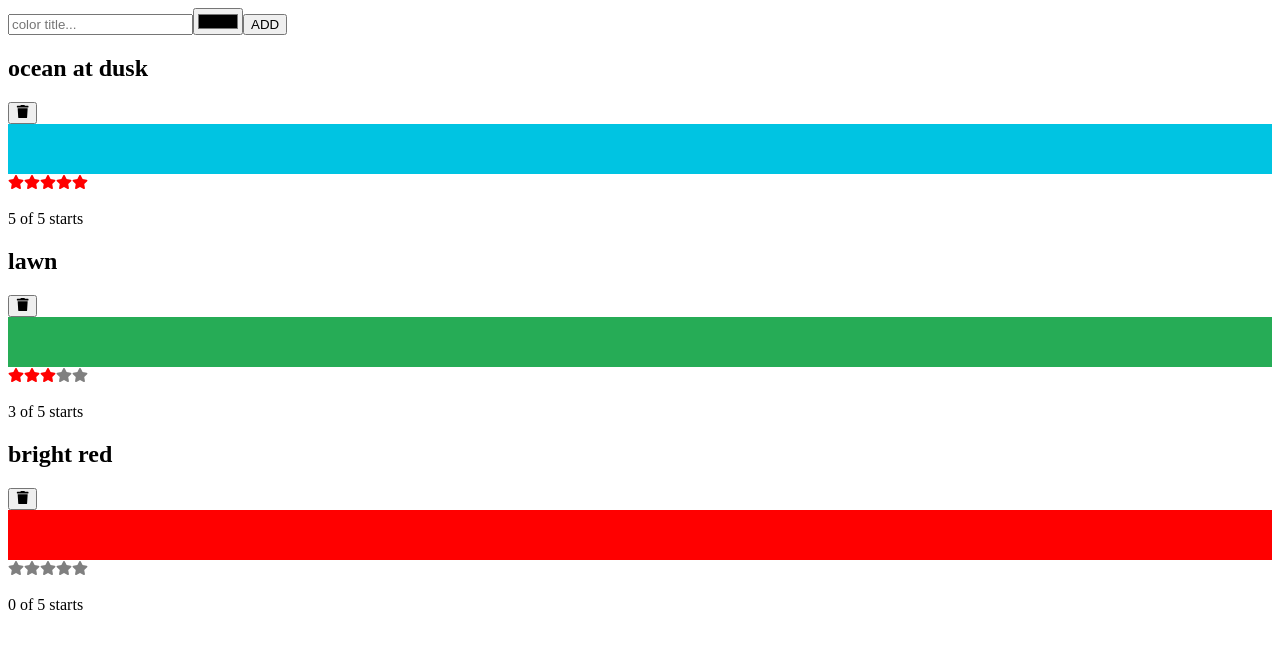
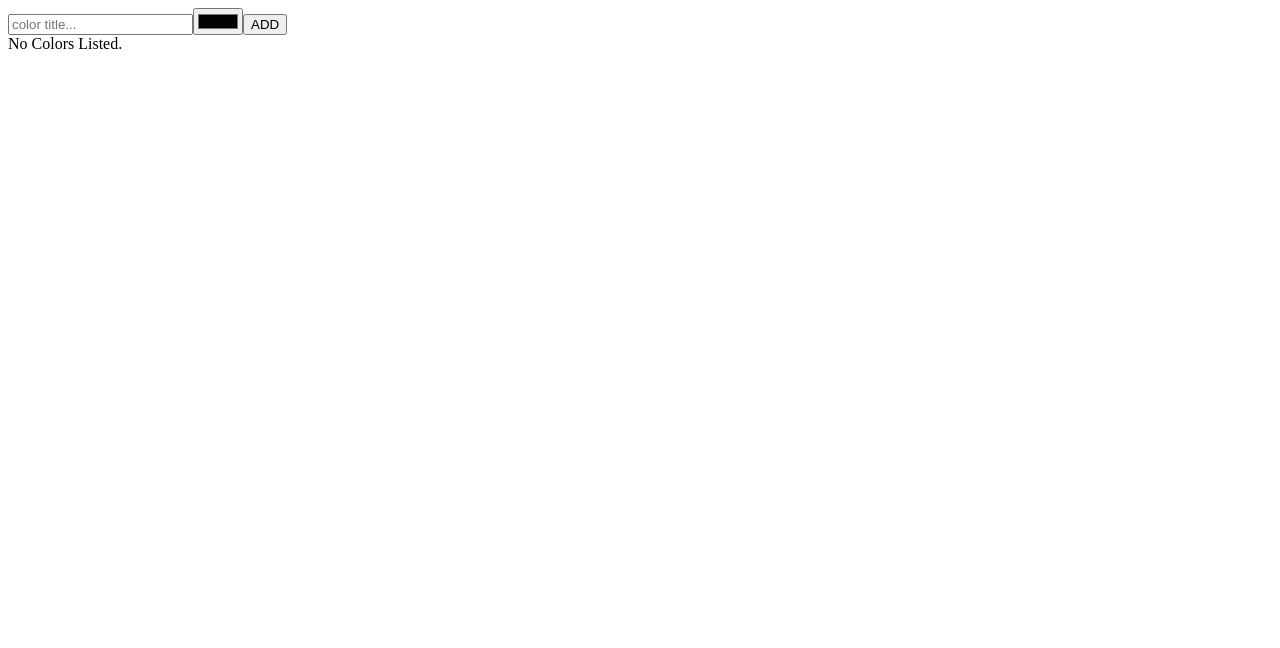
Before and after one commit to khanhtran94/my-project, a React (Create React App) app: page / in a window 1280 px wide. Shown: the top 648 px of the page. Built offline with nearby package versions, Linux system fonts and the light colour scheme.

Commit message:
del code in app

```diff
--- a/src/App.js
+++ b/src/App.js
@@ -6,35 +6,10 @@ import AddColorForm from './componets/AddColorForm'
 import { v4 } from "uuid";
 
 function App() {
-  const [colors, setColors] = useState(colorData)
   return (
     <>
-      <AddColorForm
-        onNewColor={(title, color) => {
-          const newColors = [
-            ...colors,
-              {
-                id: v4(),
-                rating: 0,
-                title: title,
-                color: color
-              }
-
-          ];
-          setColors(color);
-        }}
-      />
-      <ColorList
-        colors={colors}
-        onRemoveColor={id => {
-          const newColors = colors.filter(color => color.id !== id);
-          setColors(newColors);
-        }}
-        onRateColor={(id, rating) => {
-          const newColors = colors.map(color => color.id === id ? { ...color, rating } : color)
-          setColors(newColors);
-        }}
-      />
+      <AddColorForm />
+      <ColorList />
     </>
 
   );
```
